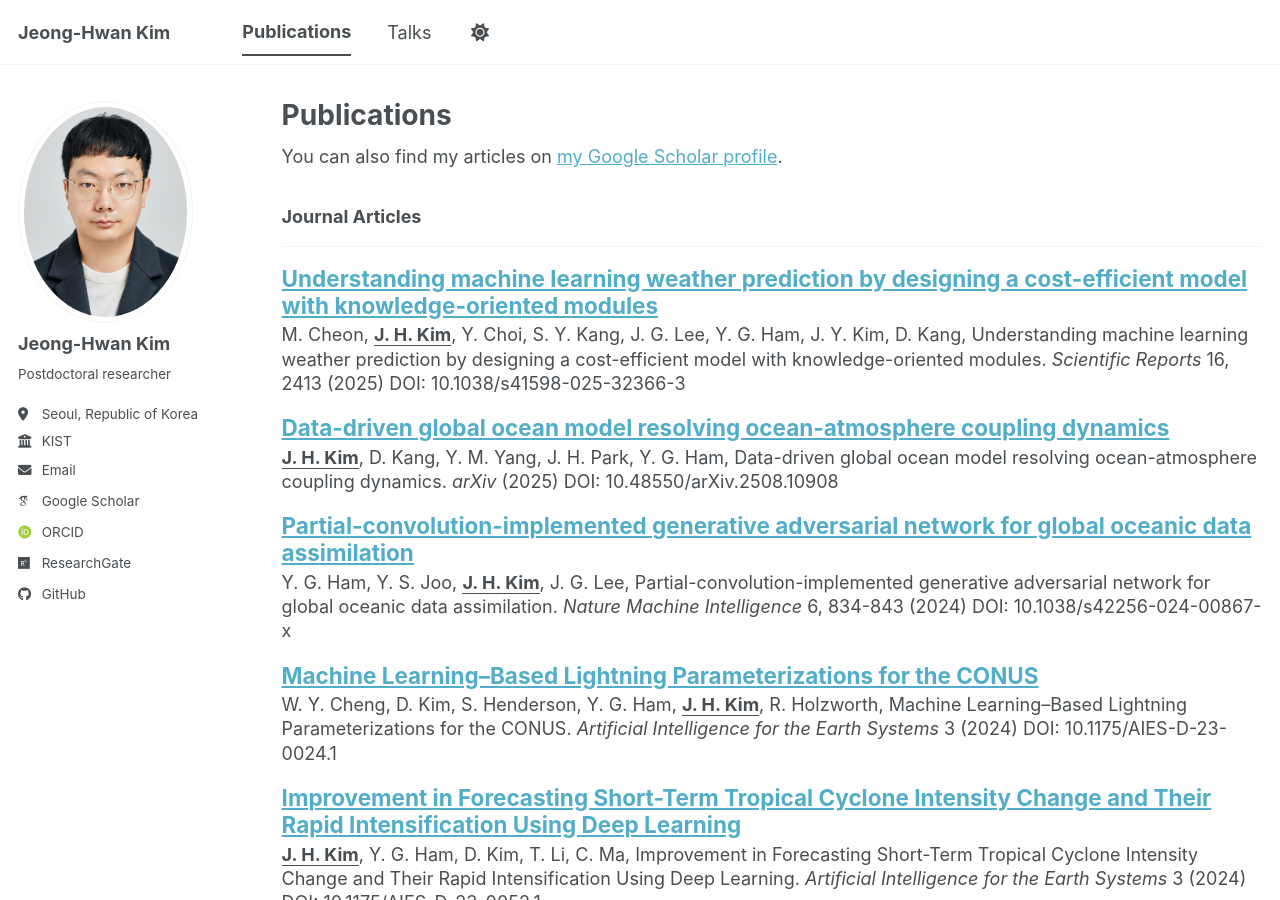
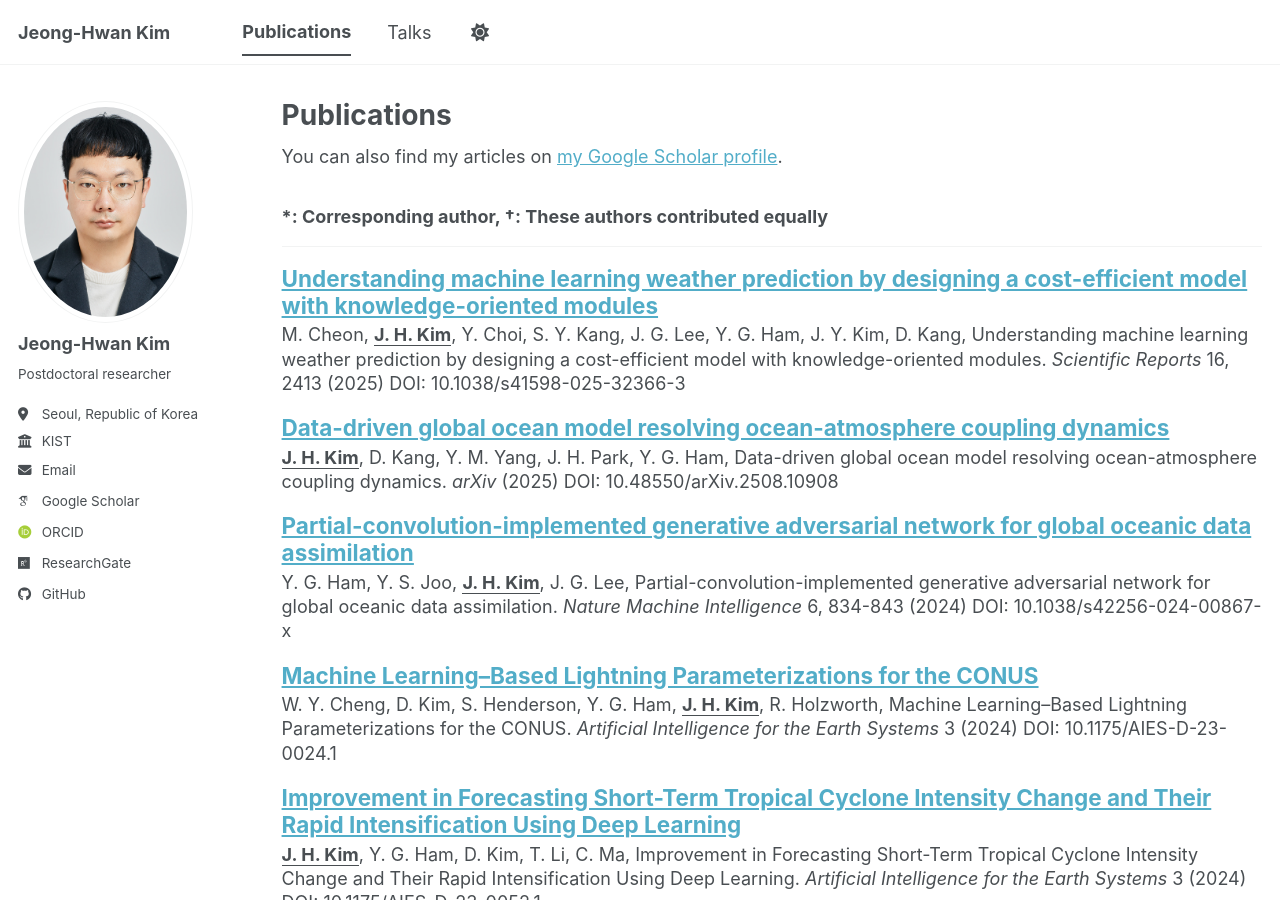
Before and after one commit to jeonghwan723/jeonghwan723.github.io, a Jekyll site: the page built from _pages/publications.html, in a window 1280 px wide and 900 px high. Built offline with Jekyll 4.4.1, drawn with Linux system fonts in a browser that asks for light colours; some web fonts are replaced; a script bundle is joined from its source files by our own code; library files that are not in the unit come from our copies.

Commit message:
Update _config.yml

```diff
--- a/_config.yml
+++ b/_config.yml
@@ -87,7 +87,7 @@ publication_category:
   books:
     title: 'Books'
   manuscripts:
-    title: 'Journal Articles'
+    title: '*: Corresponding author, †: These authors contributed equally'
   conferences:
     title: 'Conference Papers'
 
```
